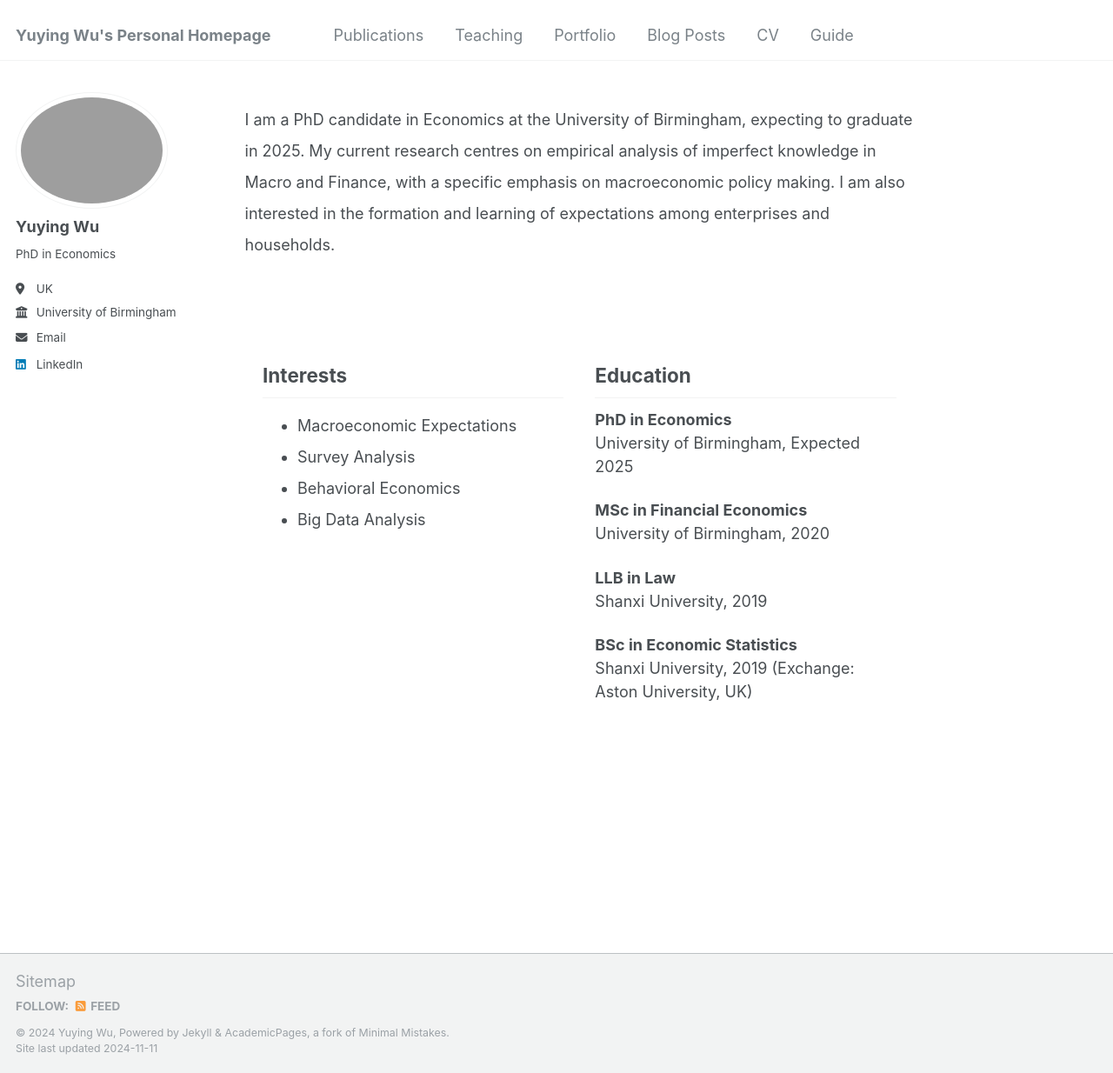
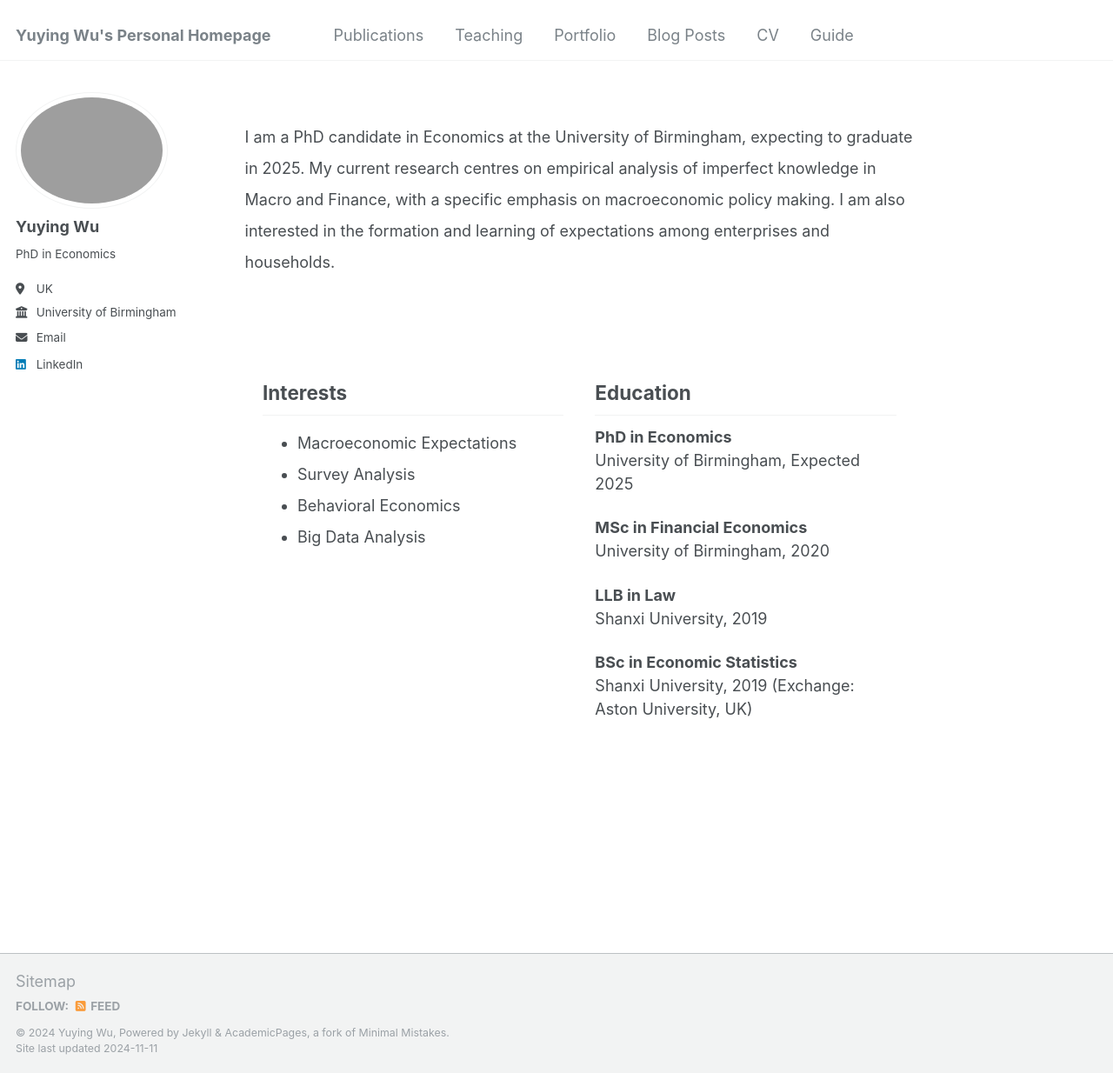
Before and after one commit to YUYINGWU-AURORA/yuying, a Jekyll site: the page built from _pages/about.md, in a window 1280 px wide and 1234 px high. Shown: the whole window at 87% size. Built offline with Jekyll 4.4.1, drawn with Linux system fonts in a browser that asks for light colours.

Commit message:
Update about.md

```diff
--- a/_pages/about.md
+++ b/_pages/about.md
@@ -7,7 +7,7 @@ redirect_from:
   - /about.html
 ---
 
-<p style="line-height: 2;">
+<p style="line-height: 2; margin-top: 20px;">
     I am a PhD candidate in Economics at the University of Birmingham, expecting to graduate in 2025. My current research centres on empirical analysis of imperfect knowledge in Macro and Finance, with a specific emphasis on macroeconomic policy making. I am also interested in the formation and learning of expectations among enterprises and households.
 </p>
 
```
